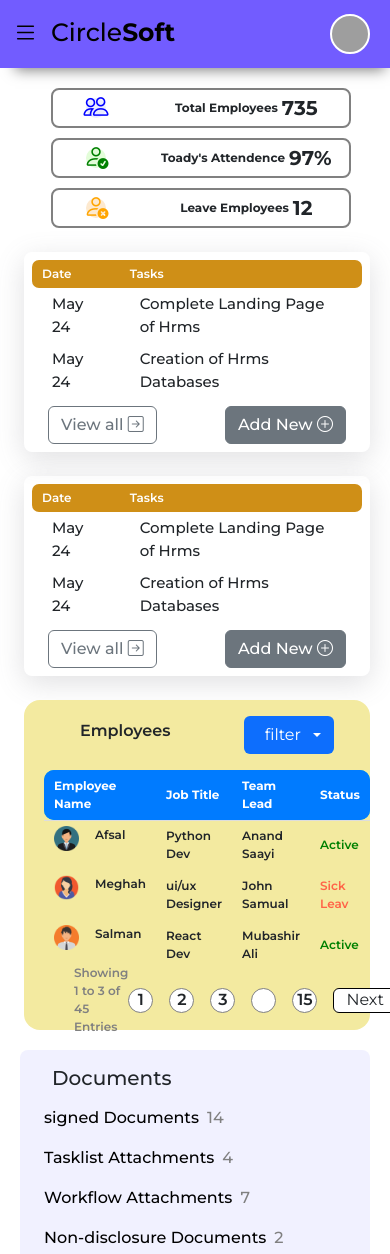
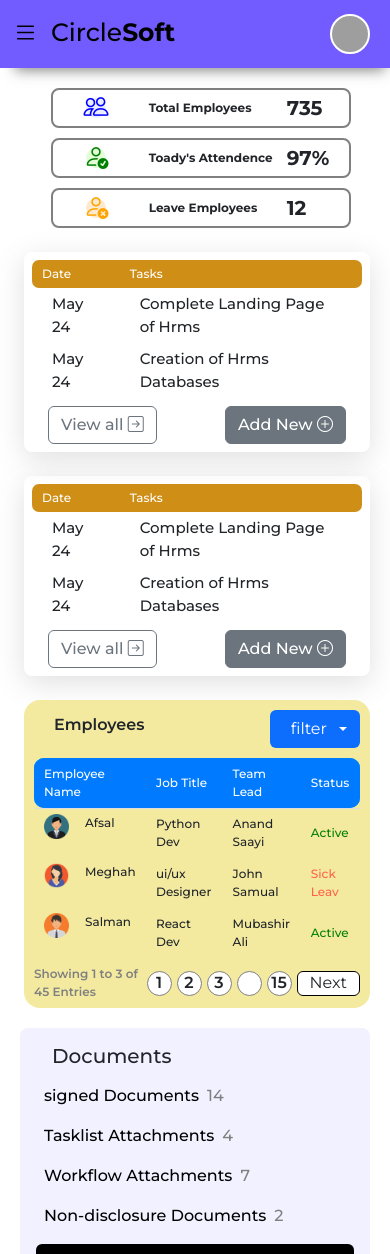
Before and after one commit to sahlct/hrms_Project, a React (Create React App) app: page /home in a window 390 px wide. Shown: the top 1254 px of the page. Built offline with nearby package versions, Linux system fonts and the light colour scheme; grey boxes are pictures that could not be loaded; some icons are missing.

Commit message:
responsive for 12pro completed

```diff
--- a/src/components/landingPage/container.css
+++ b/src/components/landingPage/container.css
@@ -124,6 +124,12 @@
     .centerSide{
         display: none;
     }
+    .countText{
+        width: 30%;
+    }
+    .headerText{
+        width: 70%;
+    }
 
 
 }
--- a/src/components/landingPage/mainCard.css
+++ b/src/components/landingPage/mainCard.css
@@ -7,6 +7,9 @@
 .empContainer td,th{
     padding: 10px 30px;
     font-size: clamp(12px, 1.6vw, 17px);
+}
+.empHeader{
+    padding: 1rem;
 }
 .empFooter{
     padding: 5px 30px;
@@ -21,7 +24,6 @@
 .empContainer th{
     color: #ffffff;
     font-weight: 700;
-
 }
 
 .empContainer table {
@@ -42,7 +44,9 @@
 .empContainer th:first-child {
     border-radius: 10px 0 0 10px; /* Rounded top-left corner */
 }
-
+.empHeader h6{
+    font-weight: 600;
+}
 .empContainer th:last-child {
     border-radius: 0 10px 10px 0; /* Rounded top-right corner */
 }
@@ -65,8 +69,28 @@ tr:hover{
 .dropdown-item{
     margin-bottom: 0;
 }
+.paginationCount {
+    gap: 1rem;
+}
 @media screen and (max-width:700px) {
     .empContainer td,th{
         padding: 5px 10px;
+        font-weight: 500;
     }
+    .empHeader{
+        padding: 10px 0;
+    }
+    .empContainer{
+        padding: 0 10px;
+    }
+    .empContainer th{
+        font-weight: 500;
+    }
+    .paginationCount {
+        gap: 5px;
+    }
+    .empFooter{
+        padding: 0;
+    }
+
 }
--- a/src/components/landingPage/mainCard.jsx
+++ b/src/components/landingPage/mainCard.jsx
@@ -5,9 +5,9 @@ export default function EmployeeList() {
   return (
     <div style={{paddingRight:'20px'}}>
       <div className="empContainer rounded-4">
-        <div className="empHeader d-flex justify-content-between p-3 align-items-center ">
-          <h6 style={{fontWeight:'600', paddingLeft:'20px'}}>Employees</h6>
-          <div class="dropdown">
+        <div className="empHeader d-flex justify-content-between align-items-center ">
+          <h6 style={{paddingLeft:'20px'}}>Employees</h6>
+          <div className="dropdown">
             <button
               class="btn dropdown-toggle d-flex justify-content-between align-items-center gap-2 bg-primary"
               type="button"
@@ -64,7 +64,7 @@ export default function EmployeeList() {
           <p style={{ height: "50px", color: "grey"}} className="d-flex align-items-center mb-0">
             Showing 1 to 3 of 45 Entries
           </p>
-          <div className="d-flex gap-3">
+          <div className="paginationCount d-flex">
             <div className="counts">1</div>
             <div className="counts">2</div>
             <div className="counts">3</div>
```
